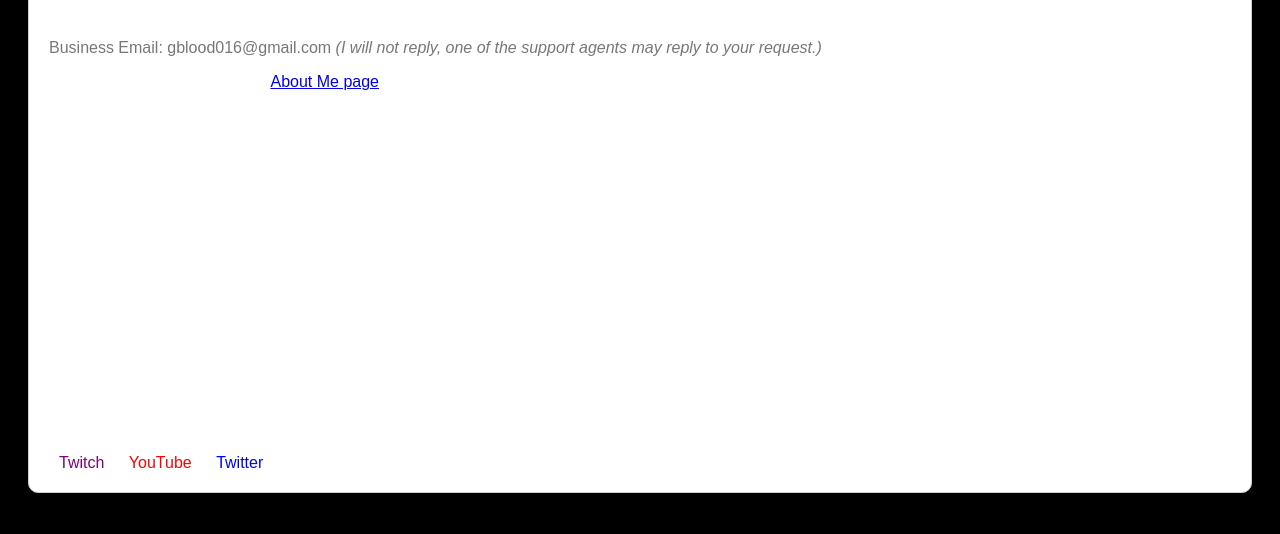
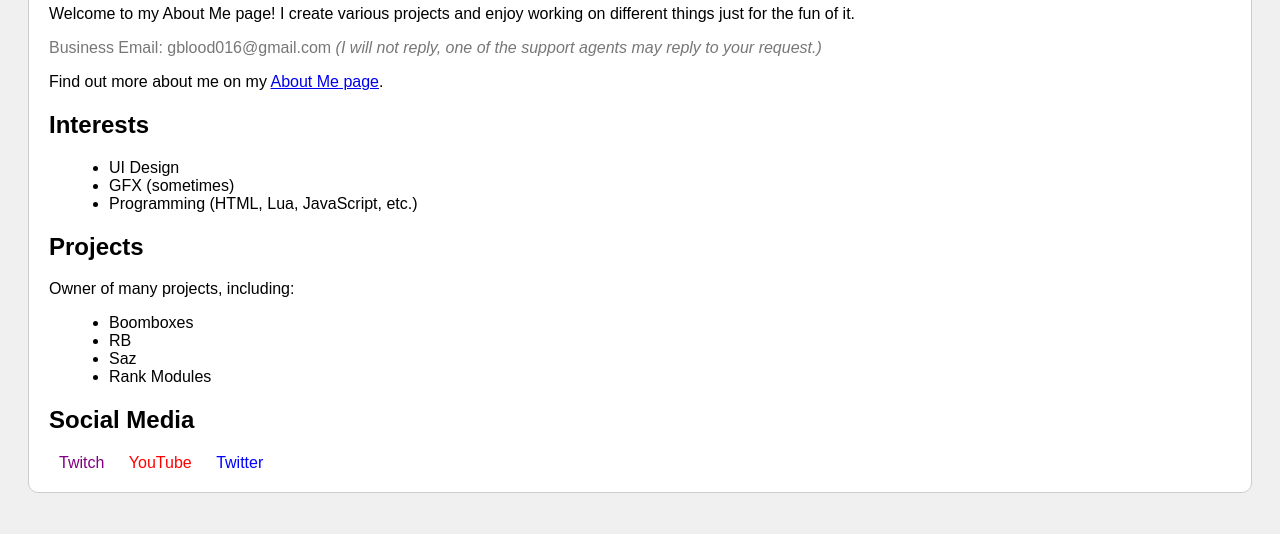
Before and after one commit to 4zx16/4zx16, a plain HTML site: page index.html in a window 1280 px wide. Shown: the part 266-800 px from the top of the page. Drawn offline with Linux system fonts and the light colour scheme.

Commit message:
Update index.html

```diff
--- a/index.html
+++ b/index.html
@@ -6,12 +6,13 @@
     <title>About Me</title>
     <style>
         body {
-            background-color: black; /* Set the background color to black */
-            color: white; /* Set the text color to white */
+            background-color: #f0f0f0;
             font-family: Arial, sans-serif;
+            color: black; /* Text color set to black */
         }
         #header {
             background-color: #333;
+            color: white;
             text-align: center;
             padding: 20px;
         }
```
